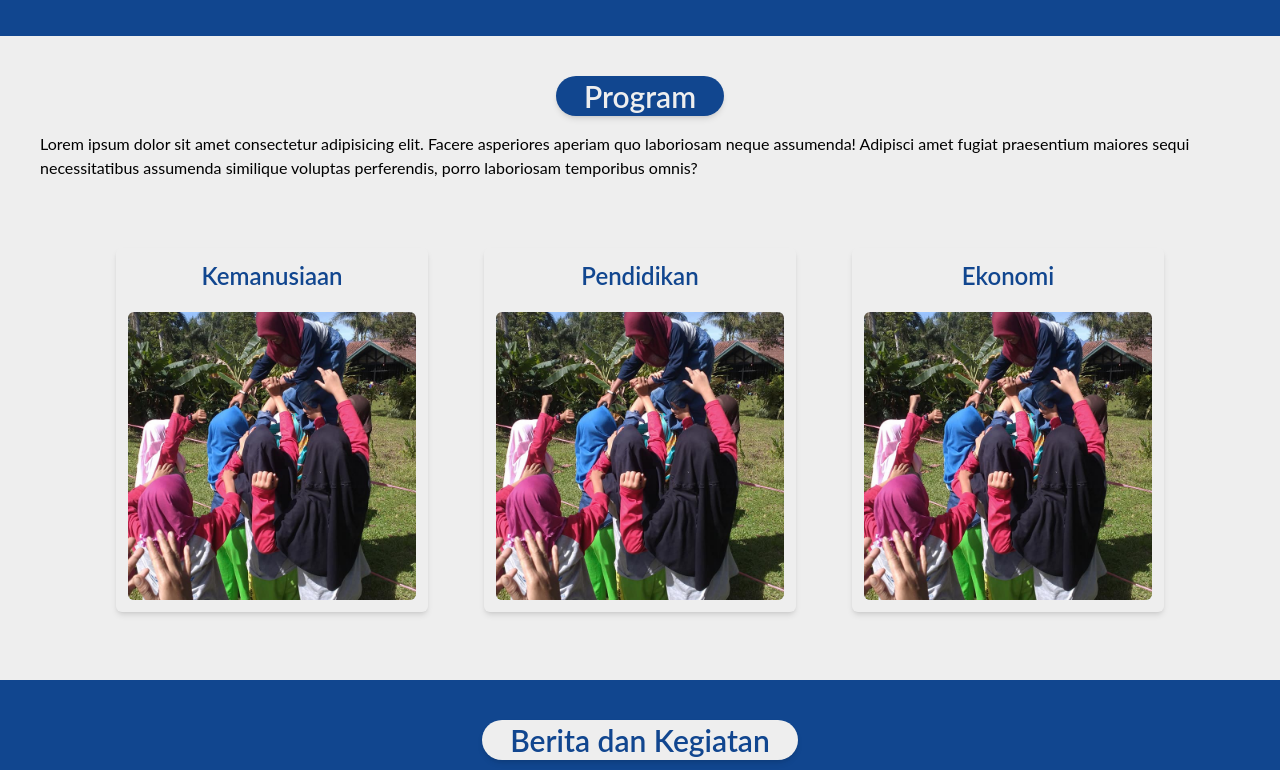
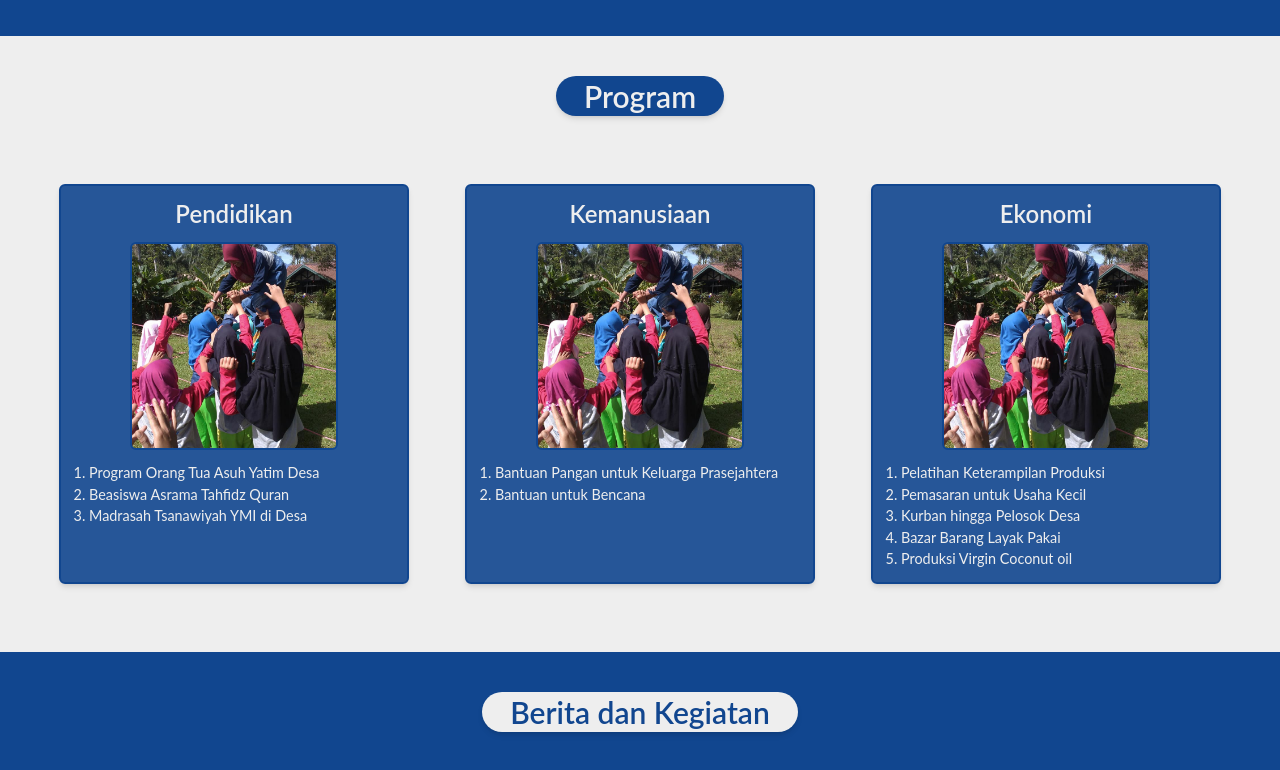
Before and after one commit to The-Foundation-Tech/frontend-tthefoundation-web-blog, a React (Create React App) app: page / in a window 1280 px wide. Shown: the part 540-1310 px from the top of the page. Built offline with nearby package versions, Linux system fonts and the light colour scheme.

Commit message:
add card

```diff
--- a/src/Components/Footer.js
+++ b/src/Components/Footer.js
@@ -6,7 +6,7 @@ const Footer = () => {
   return (
     <footer className="bg-customBlue py-4 text-white">
       <div className="container px-10 flex flex-wrap gap-y-5 items-center justify-between">
-        <div className="flex items-center gap-3">
+        <div className="flex items-center gap-3 order-3 md:order-first">
           <img src={images.Logo2} className="w-14 h-14 sm:w-24 sm:h-24 bg-white rounded-md object-contain" alt="YMI" />
           <p className="text-sm">Hak Cipta &copy; 2023 Yayasan Munashoroh Indonesia.</p>
         </div>
--- a/src/pages/home/HomePage.js
+++ b/src/pages/home/HomePage.js
@@ -1,15 +1,15 @@
 import MainLayout from '../../Components/MainLayout';
-import Berita from './container/Berita';
 import Cabang from './container/Cabang';
 import Hero from './container/Hero';
 import Program from './container/Program';
+import News from './container/News';
 
 const HomePage = () => {
   return (
     <MainLayout>
       <Hero />
       <Program />
-      <Berita />
+      <News />
       <Cabang />
     </MainLayout>
   );
--- a/src/pages/home/container/Berita.js
+++ b/src/pages/home/container/News.js
@@ -1,4 +1,5 @@
 import { images } from '../../../constants';
+import { HiArrowNarrowRight } from 'react-icons/hi';
 
 const newsItems = [
   { id: 'berita1', title: 'News1' },
@@ -6,11 +7,11 @@ const newsItems = [
   { id: 'berita3', title: 'News3' },
 ];
 
-const News = ({ newsItem }) => {
+const NewsCard = ({ newsItem }) => {
   return (
     <div className="max-w-[300px] rounded overflow-hidden shadow-lg bg-customGray border border-slate-900 mt-5">
       <div className="overflow-hidden">
-        <img className="w-full hover:scale-110 duration-1000" src={images.Berita1} alt="News" />
+        <img className="w-full hover:scale-110 duration-1000 ease-in-out" src={images.Berita1} alt="News" />
       </div>
       <div className="px-6 py-4">
         <div className="font-bold text-xl mb-2">{newsItem.title}</div>
@@ -21,18 +22,22 @@ const News = ({ newsItem }) => {
 };
 
 //MAIN
-const Berita = () => {
+const News = () => {
   return (
     <section className="mt-10">
       <h1 className="text-3xl font-semibold text-customNavy flex items-center justify-center w-fit px-7 h-10 mx-auto py-auto bg-customGray shadow-md rounded-full">Berita dan Kegiatan</h1>
 
       <div className="container flex flex-wrap justify-around mt-5 mx-auto">
         {newsItems.map((newsItem) => (
-          <News newsItem={newsItem} />
+          <NewsCard newsItem={newsItem} />
         ))}
       </div>
+      <button className="mx-auto flex items-center gap-x-2 font-bold border-2 border-slate-950 px-3 py-2 rounded-lg mt-10 bg-customGray hover:scale-105 duration-300">
+        <span>Berita Lainnya</span>
+        <HiArrowNarrowRight size={25} />
+      </button>
     </section>
   );
 };
 
-export default Berita;
+export default News;
--- a/src/pages/home/container/Program.js
+++ b/src/pages/home/container/Program.js
@@ -5,33 +5,51 @@ const Program = () => {
     <section className="mt-10 py-10 bg-customGray">
       <h1 className="text-3xl font-semibold text-customGray flex items-center justify-center w-fit px-7 h-10 mx-auto py-auto bg-customNavy shadow-md rounded-full">Program</h1>
 
-      <p className="mt-4 mx-10">
-        Lorem ipsum dolor sit amet consectetur adipisicing elit. Facere asperiores aperiam quo laboriosam neque assumenda! Adipisci amet fugiat praesentium maiores sequi necessitatibus assumenda similique voluptas perferendis, porro
-        laboriosam temporibus omnis?
-      </p>
-      <div className="container mx-auto h-full flex flex-wrap justify-center mt-10 ">
-        <div className="flex flex-col justify-center items-center m-7 shadow-md rounded-md p-3">
+      <div className="container mx-auto justify-center items-center h-full flex flex-wrap mt-10">
+        <div className="flex flex-col m-7 shadow-md rounded-md p-3 w-[350px] h-[400px] gap-y-3 bg-customNavy bg-opacity-90 border-2 border-customNavy">
+          <div className="mx-auto">
+            <h4 className="text-2xl font-semibold text-customGray">Pendidikan</h4>
+          </div>
           <div>
-            <h4 className="text-2xl font-semibold text-customNavy">Kemanusiaan</h4>
+            <img src={images.Camp} alt="camp" className="w-52 h-52 object-cover rounded-md mx-auto border-2 border-customNavy" />
           </div>
-          <div className="mt-5">
-            <img src={images.Camp} alt="camp" className="w-72 h-72 object-cover rounded-md" />
+          <div>
+            <ul className="list-decimal pl-4 text-[0.9rem] text-customGray">
+              <li>Program Orang Tua Asuh Yatim Desa</li>
+              <li>Beasiswa Asrama Tahfidz Quran</li>
+              <li>Madrasah Tsanawiyah YMI di Desa</li>
+            </ul>
           </div>
         </div>
-        <div className="flex flex-col justify-center items-center m-7 shadow-md rounded-md p-3">
+        <div className="flex flex-col m-7 shadow-md rounded-md p-3 w-[350px] h-[400px] gap-y-3 bg-customNavy bg-opacity-90 border-2 border-customNavy">
+          <div className="mx-auto">
+            <h4 className="text-2xl font-semibold text-customGray">Kemanusiaan</h4>
+          </div>
           <div>
-            <h4 className="text-2xl font-semibold text-customNavy">Pendidikan</h4>
+            <img src={images.Camp} alt="camp" className="w-52 h-52 object-cover rounded-md mx-auto border-2 border-customNavy" />
           </div>
-          <div className="mt-5">
-            <img src={images.Camp} alt="camp" className="w-72 h-72 object-cover rounded-md" />
+          <div>
+            <ul className="list-decimal pl-4 text-[0.9rem] text-customGray">
+              <li>Bantuan Pangan untuk Keluarga Prasejahtera</li>
+              <li>Bantuan untuk Bencana</li>
+            </ul>
           </div>
         </div>
-        <div className="flex flex-col justify-center items-center m-7 shadow-md rounded-md p-3">
+        <div className="flex flex-col m-7 shadow-md rounded-md p-3 w-[350px] h-[400px] gap-y-3 bg-customNavy bg-opacity-90 border-2 border-customNavy">
+          <div className="mx-auto">
+            <h4 className="text-2xl font-semibold text-customGray">Ekonomi</h4>
+          </div>
           <div>
-            <h4 className="text-2xl font-semibold text-customNavy">Ekonomi</h4>
+            <img src={images.Camp} alt="camp" className="w-52 h-52 object-cover rounded-md mx-auto border-2 border-customNavy" />
           </div>
-          <div className="mt-5">
-            <img src={images.Camp} alt="camp" className="w-72 h-72 object-cover rounded-md" />
+          <div>
+            <ul className="list-decimal pl-4 text-[0.9rem] text-customGray">
+              <li>Pelatihan Keterampilan Produksi</li>
+              <li>Pemasaran untuk Usaha Kecil</li>
+              <li>Kurban hingga Pelosok Desa</li>
+              <li>Bazar Barang Layak Pakai</li>
+              <li>Produksi Virgin Coconut oil</li>
+            </ul>
           </div>
         </div>
       </div>
```
